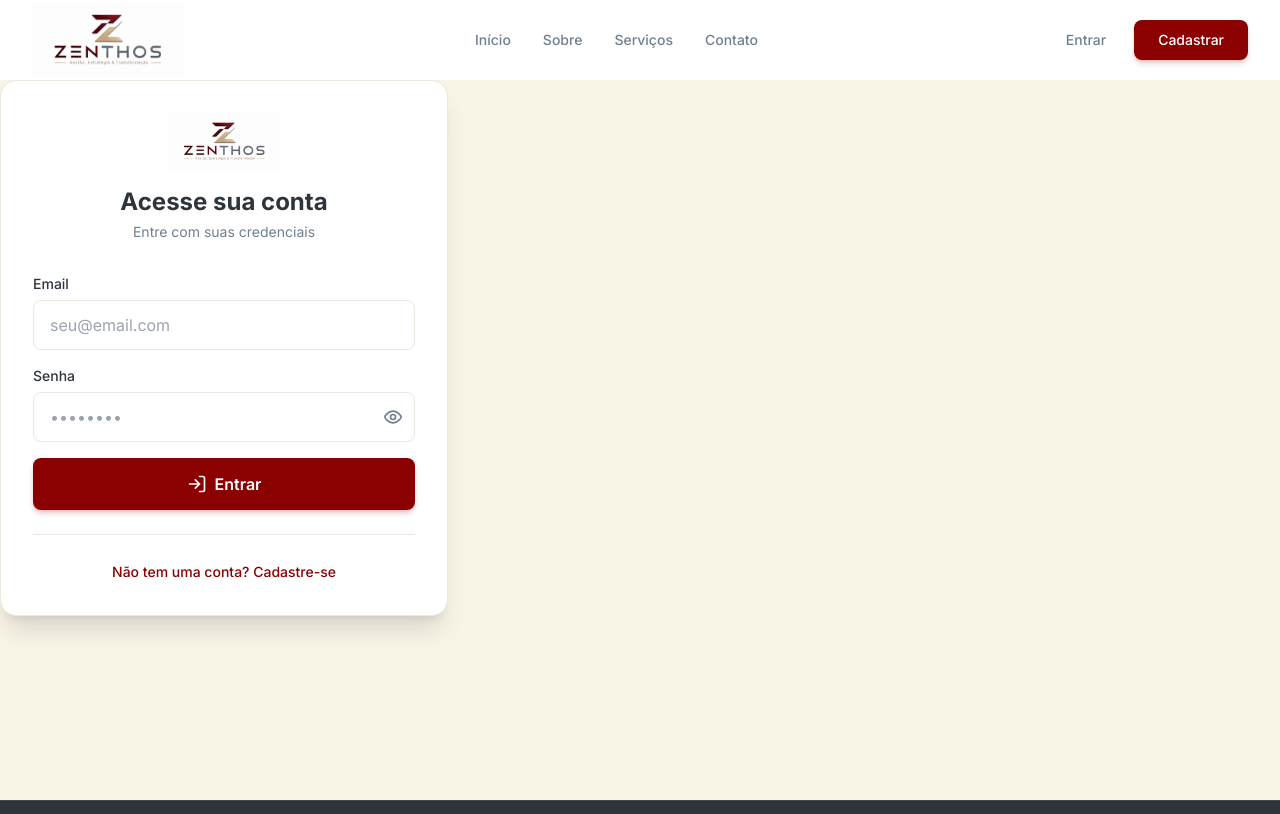
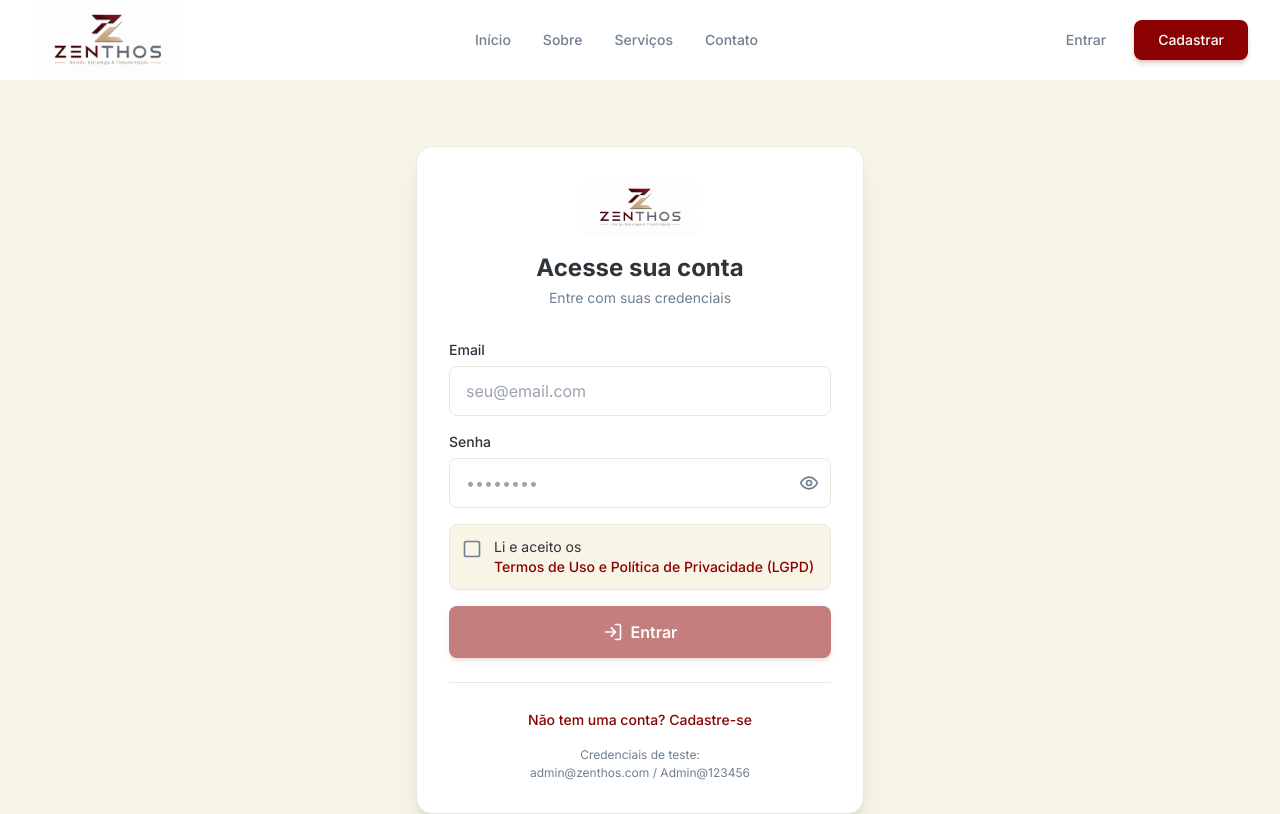
Before and after one commit to trivoroficial/consult_recruit, a Next.js app: page /login in a window 1280 px wide. Shown: the top 814 px of the page. Built offline with nearby package versions, Linux system fonts and the light colour scheme; a web font is replaced by a local one.

Commit message:
Update page.tsx

```diff
--- a/src/app/(auth)/login/page.tsx
+++ b/src/app/(auth)/login/page.tsx
@@ -4,7 +4,7 @@
 import { useState, useEffect } from 'react'
 import { useRouter } from 'next/navigation'
 import Link from 'next/link'
-import { Eye, EyeOff, LogIn } from 'lucide-react'
+import { Eye, EyeOff, LogIn, CheckSquare, Square } from 'lucide-react'
 import { supabase } from '@/lib/supabase/client'
 
 export default function Login() {
@@ -14,12 +14,13 @@ export default function Login() {
   const [showPassword, setShowPassword] = useState(false)
   const [loading, setLoading] = useState(false)
   const [error, setError] = useState('')
+  const [aceitouLGPD, setAceitouLGPD] = useState(false)
+  const [mostrarLGPD, setMostrarLGPD] = useState(false)
 
   useEffect(() => {
     const checkUser = async () => {
       const { data: { user } } = await supabase.auth.getUser()
       if (user) {
-        // Buscar role do usuário
         const { data: userData } = await supabase
           .from('usuarios')
           .select('role')
@@ -39,6 +40,12 @@ export default function Login() {
 
   const handleLogin = async (e: React.FormEvent) => {
     e.preventDefault()
+
+    if (!aceitouLGPD) {
+      setError('Você precisa aceitar os termos da LGPD para continuar.')
+      return
+    }
+
     setLoading(true)
     setError('')
 
@@ -51,7 +58,6 @@ export default function Login() {
       if (error) throw error
 
       if (data.user) {
-        // Buscar role do usuário
         const { data: userData } = await supabase
           .from('usuarios')
           .select('role')
@@ -60,7 +66,6 @@ export default function Login() {
 
         const role = userData?.role || 'admin'
 
-        // Salvar no localStorage para compatibilidade
         localStorage.setItem('zenthos_user', JSON.stringify({
           email: data.user.email,
           name: data.user.email?.split('@')[0] || 'Usuário',
@@ -81,6 +86,7 @@ export default function Login() {
   }
 
   return (
+    <div className="min-h-screen bg-[#F8F4E6] flex items-center justify-center p-4">
       <div className="w-full max-w-md">
         <div className="bg-white rounded-2xl shadow-xl p-8 border border-[#E8EAE0]">
           {/* LOGO */}
@@ -130,10 +136,57 @@ export default function Login() {
               </div>
             </div>
 
+            {/* LGPD CHECKBOX */}
+            <div className="flex items-start gap-3 p-3 bg-[#F8F4E6] rounded-lg border border-[#E8EAE0]">
+              <button
+                type="button"
+                onClick={() => setAceitouLGPD(!aceitouLGPD)}
+                className="mt-0.5 flex-shrink-0"
+              >
+                {aceitouLGPD ? (
+                  <CheckSquare className="h-5 w-5 text-[#8B0000]" />
+                ) : (
+                  <Square className="h-5 w-5 text-[#708090]" />
+                )}
+              </button>
+              <div className="text-sm text-[#2D343A]">
+                <p>
+                  Li e aceito os{' '}
+                  <button
+                    type="button"
+                    onClick={() => setMostrarLGPD(!mostrarLGPD)}
+                    className="text-[#8B0000] hover:underline font-medium"
+                  >
+                    Termos de Uso e Política de Privacidade (LGPD)
+                  </button>
+                </p>
+                {mostrarLGPD && (
+                  <div className="mt-2 p-3 bg-white rounded-lg border border-[#E8EAE0] text-xs text-[#708090] max-h-40 overflow-y-auto">
+                    <p className="font-semibold text-[#2D343A] mb-1">TERMOS DE USO E POLÍTICA DE PRIVACIDADE</p>
+                    <p>A ZENTHOS coleta e armazena seus dados pessoais para fins de recrutamento e seleção. Seus dados serão utilizados exclusivamente para:</p>
+                    <ul className="list-disc pl-4 mt-1 space-y-0.5">
+                      <li>Processos seletivos e candidaturas</li>
+                      <li>Comunicação sobre vagas e oportunidades</li>
+                      <li>Análise de perfil e compatibilidade</li>
+                      <li>Melhoria dos serviços da plataforma</li>
+                    </ul>
+                    <p className="mt-1">Você tem direito a acessar, corrigir ou excluir seus dados a qualquer momento. Ao aceitar, você concorda com o tratamento dos seus dados conforme descrito.</p>
+                    <button
+                      type="button"
+                      onClick={() => setMostrarLGPD(false)}
+                      className="mt-2 text-[#8B0000] hover:underline text-xs font-medium"
+                    >
+                      Fechar
+                    </button>
+                  </div>
+                )}
+              </div>
+            </div>
+
             <button
               type="submit"
-            disabled={loading}
-            className="w-full py-3.5 bg-[#8B0000] hover:bg-[#700000] text-white font-semibold rounded-lg transition-all duration-300 shadow-md shadow-[#8B0000]/20 hover:shadow-lg hover:-translate-y-0.5 flex items-center justify-center gap-2 disabled:opacity-50"
+              disabled={loading || !aceitouLGPD}
+              className="w-full py-3.5 bg-[#8B0000] hover:bg-[#700000] text-white font-semibold rounded-lg transition-all duration-300 shadow-md shadow-[#8B0000]/20 hover:shadow-lg hover:-translate-y-0.5 flex items-center justify-center gap-2 disabled:opacity-50 disabled:cursor-not-allowed disabled:hover:translate-y-0"
             >
               {loading ? 'Entrando...' : (
                 <>
@@ -149,6 +202,12 @@ export default function Login() {
               Não tem uma conta? Cadastre-se
             </Link>
           </div>
+
+          <div className="mt-4 text-center text-xs text-[#708090]">
+            <p>Credenciais de teste:</p>
+            <p className="mt-0.5">admin@zenthos.com / Admin@123456</p>
+          </div>
+        </div>
       </div>
     </div>
   )
```
Lines whose indentation alone changed are shown as unchanged.
